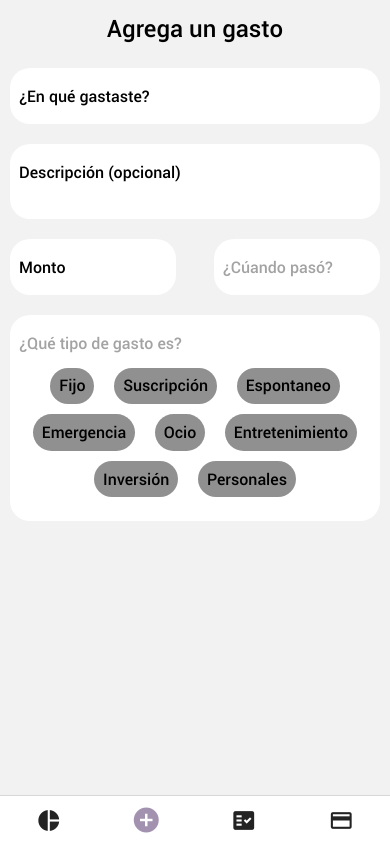
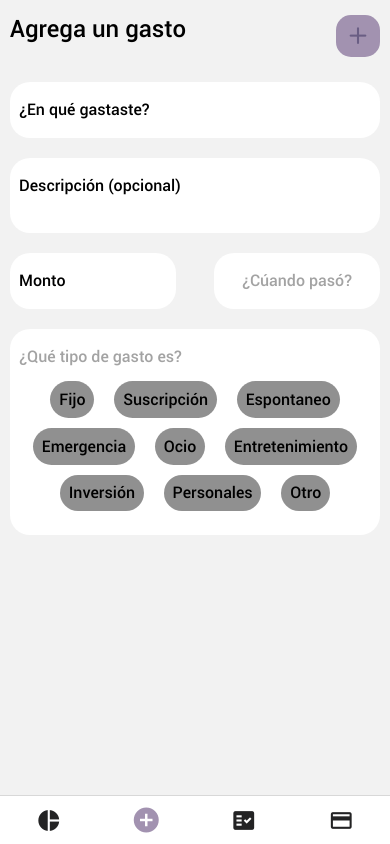
Before and after one commit to NoeOz/control-spend, a React Native app: screen /AddSpend in a window 390 px wide. Built offline with nearby package versions, Linux system fonts and the light colour scheme.

Commit message:
Ready frontend addSpend

```diff
--- a/src/components/formAdd/SelectFromCalendar.js
+++ b/src/components/formAdd/SelectFromCalendar.js
@@ -1,20 +1,19 @@
 import { Text, TouchableOpacity, View } from "react-native";
 import { customizeText, deviceInfo, globalStyles } from "../../styles/styles";
 import React, { useState } from "react";
-import CalendarRender from "../selectFromCalendar/CalendarRender";
+import CalendarRender from "./selectFromCalendar/CalendarRender";
 
-const SelectFromCalendar = () => {
+const SelectFromCalendar = ({ dateValue, onSelectDate }) => {
   const [showCalendar, setShowCalendar] = useState(false);
-  const [selectedDate, setSelectedDate] = useState({
-    DD: "",
-    MM: "",
-    YYYY: "",
-  });
 
   function selectedDay() {
-    if (selectedDate.DD === "") return null;
-    else return `${selectedDate?.DD}/${selectedDate?.MM}/${selectedDate?.YYYY}`;
+    if (dateValue.DD === "") return null;
+    else return `${dateValue?.DD}/${dateValue?.MM}/${dateValue?.YYYY}`;
   }
+
+  const handleChangeDate = (selectedDate) => {
+    onSelectDate("dateSpend", selectedDate);
+  };
 
   return (
     <React.Fragment>
@@ -22,7 +21,7 @@ const SelectFromCalendar = () => {
         onPress={() => setShowCalendar(!showCalendar)}
         style={{ ...globalStyles.input, width: "45%" }}
       >
-        <Text style={customizeText(16, "M", "TG", "left")}>
+        <Text style={customizeText(16, "M", "TG", "center")}>
           {selectedDay() ?? "¿Cúando pasó?"}
         </Text>
       </TouchableOpacity>
@@ -30,7 +29,7 @@ const SelectFromCalendar = () => {
       <CalendarRender
         show={showCalendar}
         changeShow={setShowCalendar}
-        setSelectedDate={setSelectedDate}
+        setSelectedDate={handleChangeDate}
       />
     </React.Fragment>
   );
--- a/src/components/formAdd/SelectTypeSpend.js
+++ b/src/components/formAdd/SelectTypeSpend.js
@@ -1,17 +1,27 @@
 import { Text, TouchableOpacity, View } from "react-native";
 import { customizeText, globalStyles } from "../../styles/styles";
 
-const SelectTypeSpend = () => {
+const SelectTypeSpend = ({ selectedType, onSelectType }) => {
   const typeSpend = [
-    { text: "Fijo" },
-    { text: "Suscripción" },
-    { text: "Espontaneo" },
-    { text: "Emergencia" },
-    { text: "Ocio" },
-    { text: "Entretenimiento" },
-    { text: "Inversión" },
-    { text: "Personales" },
+    "Fijo",
+    "Suscripción",
+    "Espontaneo",
+    "Emergencia",
+    "Ocio",
+    "Entretenimiento",
+    "Inversión",
+    "Personales",
+    "Otro",
   ];
+
+  function itemSelected(item) {
+    if (item === selectedType) return globalStyles.optionSelected;
+    else return globalStyles.option;
+  }
+
+  function selectType(spend) {
+    onSelectType("typeSpend", spend);
+  }
 
   return (
     <View style={globalStyles.input}>
@@ -27,10 +37,14 @@ const SelectTypeSpend = () => {
         }}
       >
         {typeSpend.map((item) => (
-          <TouchableOpacity key={item.text.split(0,3) + "A"} style={globalStyles.option}>
+          <TouchableOpacity
+            key={item.split(0, 3) + "A"}
+            style={itemSelected(item)}
+            onPress={() => selectType(item)}
+          >
             <Text
               style={customizeText(16, "M", "N", "center")}
-            >{`${item.text}`}</Text>
+            >{`${item}`}</Text>
           </TouchableOpacity>
         ))}
       </View>
--- a/src/screens/addSpend.js
+++ b/src/screens/addSpend.js
@@ -1,9 +1,37 @@
-import { Text, TextInput, View } from "react-native";
+import { Text, TextInput, TouchableOpacity, View } from "react-native";
 import { colors, customizeText, globalStyles } from "../styles/styles";
 import SelectTypeSpend from "../components/formAdd/SelectTypeSpend";
 import SelectFromCalendar from "../components/formAdd/SelectFromCalendar";
+import { useState } from "react";
+import { Feather } from "@expo/vector-icons";
+
+const initialFormAddValues = {
+  name: "",
+  description: "",
+  mount: "",
+  dateSpend: { DD: "", MM: "", YYYY: "" },
+  typeSpend: "",
+};
 
 const AddSpend = () => {
+  const [formAddSpend, setFormAddSpend] = useState(initialFormAddValues);
+
+  /**
+   * The function changes the value of a specific key in an object and updates the state of a form.
+   * @param key - The key is a string representing the name of a property in an object. In this case,
+   * it is used to specify which property in the `formAddSpend` object should be updated with the new
+   * `value`.
+   * @param value - The value that will be assigned to the specified key in the formAddSpend object.
+   */
+  function changeSpendValues(key, value) {
+    setFormAddSpend({ ...formAddSpend, [key]: value });
+  }
+
+  function validateForm(key) {
+    if (formAddSpend[key] !== initialFormAddValues[key]) return true;
+    else return false;
+  }
+
   return (
     <View
       style={{
@@ -11,23 +39,55 @@ const AddSpend = () => {
         backgroundColor: colors.backgroundS,
       }}
     >
-      <Text style={customizeText(24, "M", "N", "center")}>Agrega un gasto</Text>
+      <View
+        style={{
+          flexDirection: "row",
+          alignContent: "center",
+          justifyContent: "space-between",
+        }}
+      >
+        <Text style={customizeText(24, "M", "N", "left")}>Agrega un gasto</Text>
+        <TouchableOpacity
+          style={{
+            padding: "2%",
+            width: "12%",
+            alignSelf: "center",
+            alignItems: "center",
+            borderRadius: 15,
+            backgroundColor: colors.lavander,
+          }}
+        >
+          <Feather name="plus" size={25} color={colors.grape} />
+        </TouchableOpacity>
+      </View>
       <View style={{ marginVertical: 15 }}>
-        <TextInput placeholder="¿En qué gastaste?" style={globalStyles.input} />
+        <TextInput
+          placeholder="¿En qué gastaste?"
+          style={globalStyles.input}
+          onChangeText={(value) => changeSpendValues("name", value)}
+        />
         <TextInput
           multiline
           placeholder="Descripción (opcional)"
           style={globalStyles.input}
+          onChangeText={(value) => changeSpendValues("description", value)}
         />
         <View style={{ flexDirection: "row", justifyContent: "space-between" }}>
           <TextInput
             placeholder="Monto"
             style={{ ...globalStyles.input, width: "45%" }}
             keyboardType="decimal-pad"
+            onChangeText={(value) => changeSpendValues("mount", value)}
           />
-          <SelectFromCalendar />
+          <SelectFromCalendar
+            dateValue={formAddSpend.dateSpend}
+            onSelectDate={changeSpendValues}
+          />
         </View>
-        <SelectTypeSpend />
+        <SelectTypeSpend
+          selectedType={formAddSpend.typeSpend}
+          onSelectType={changeSpendValues}
+        />
       </View>
     </View>
   );
```
Also changed, not shown: src/components/formAdd/selectFromCalendar/CalendarRender.js (renamed from src/components/selectFromCalendar/CalendarRender.js, +35 -3 lines).
